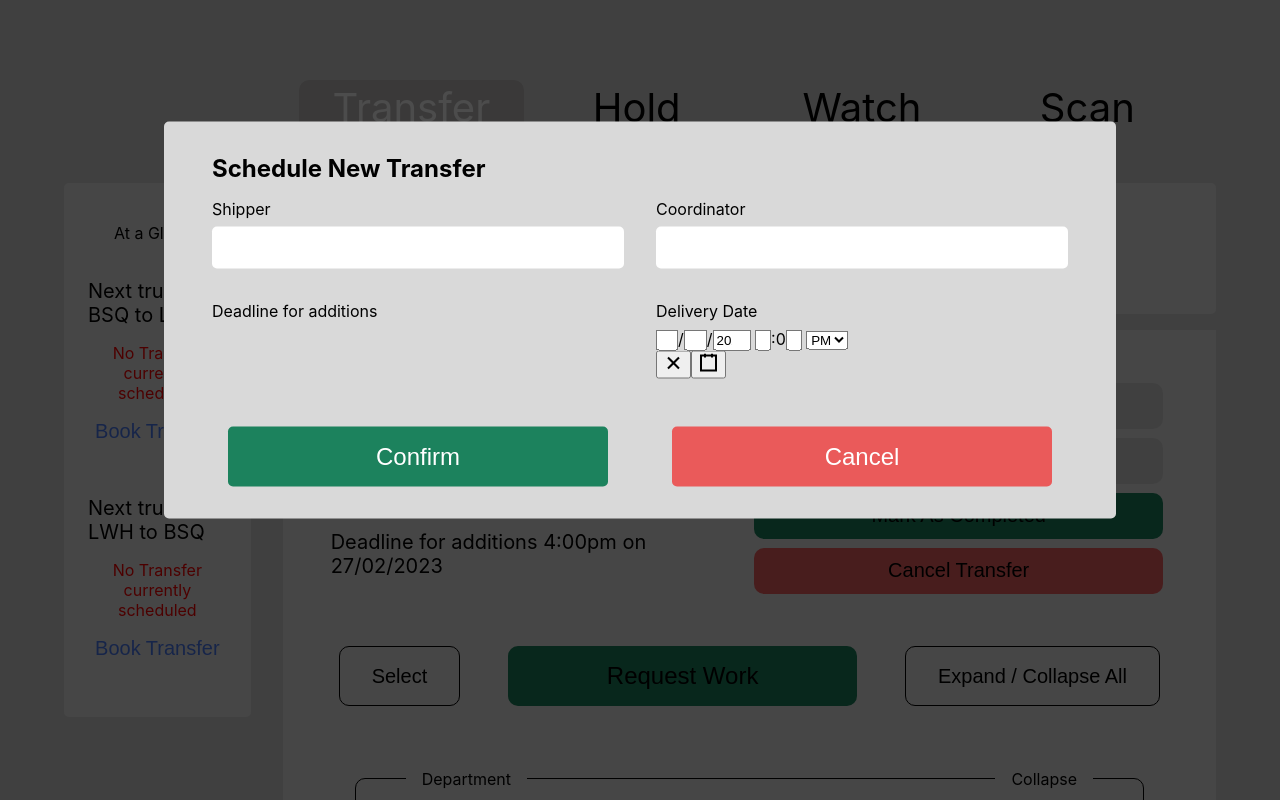
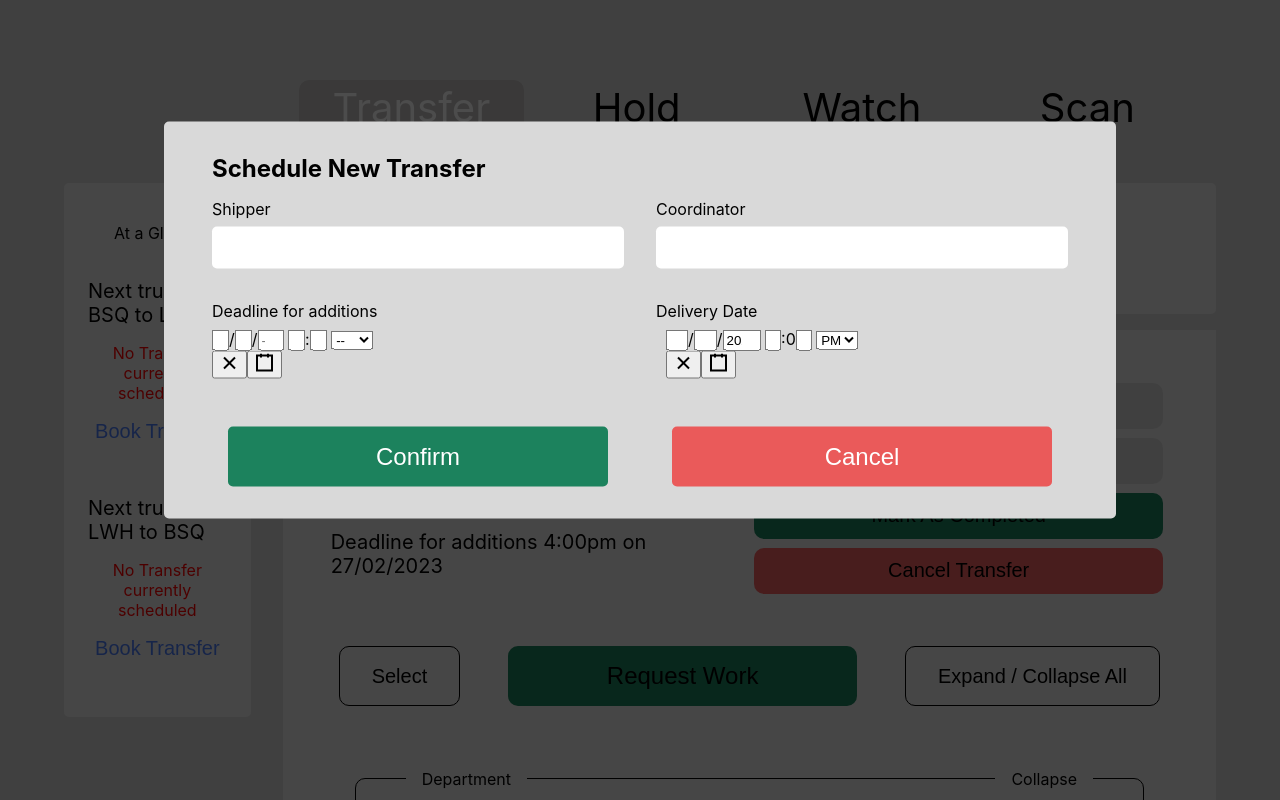
Before and after one commit to lefthomas/PropertyController, a React (Create React App) app: page / in a window 1280 px wide. Both pictures are taken after a click on the button "Request Work". Shown: the top 800 px of the page. Built offline with nearby package versions, Linux system fonts and the light colour scheme.

Commit message:
added datetime-picker

```diff
--- a/src/modals/TransferModal/TransferModal.js
+++ b/src/modals/TransferModal/TransferModal.js
@@ -7,9 +7,8 @@ import DateTimePicker from "react-datetime-picker";
 function TransferModal(props) {
   const [shipper, setShipper] = useState("");
   const [coordinator, setCoordinator] = useState("");
-  const [additionsDateTime, setAdditionsDateTime] = useState("");
-  const [deliveryDateTime, setDeliveryDateTime] = useState("");
-  const [value, onChange] = useState(new Date());
+  const [additionsDate, setAdditionsDate] = useState("");
+  const [deliveryDate, setDeliveryDate] = useState(new Date());
 
   const CREATE_TRANSFER = gql`
     mutation Mutation($shipper: String, $coordinator: String) {
@@ -27,8 +26,8 @@ function TransferModal(props) {
 
     // newTransfer({ variables: { shipper: shipper, coordinator: coordinator } });
 
-    console.log(additionsDateTime);
-    console.log(deliveryDateTime);
+    console.log(additionsDate);
+    console.log(deliveryDate);
 
     props.close();
     setShipper("");
@@ -73,31 +72,24 @@ function TransferModal(props) {
           </div>
 
           <div className="transfer-modal-label-container">
-            <label
-              className="transfer-modal-label"
-              htmlFor="transfer-modal-additions-time"
-            >
+            <label className="transfer-modal-label">
               Deadline for additions
             </label>
-            {/* <Datetime
-              id="transfer-modal-delivery-date"
-              inputProps={{
-                className: "transfer-modal-input",
-                name: "transfer-modal-delivery-date",
-              }}
-              isValidDate={valid}
-              onChange={console.log(input.name)}
-              closeOnSelect={true}
-            /> */}
+            <DateTimePicker
+              onChange={setAdditionsDate}
+              value={additionsDate}
+              disableClock={true}
+              required={true}
+            />
           </div>
           <div className="transfer-modal-label-container">
-            <label
-              className="transfer-modal-label"
-              htmlFor="transfer-modal-additions-time"
-            >
-              Delivery Date
-            </label>
-            <DateTimePicker onChange={onChange} value={value} />
+            <label className="transfer-modal-label">Delivery Date</label>
+            <DateTimePicker
+              onChange={setDeliveryDate}
+              value={deliveryDate}
+              disableClock={true}
+              className={"transfer-modal-input"}
+            />
           </div>
 
           <button
@@ -121,68 +113,3 @@ function TransferModal(props) {
 }
 
 export default TransferModal;
-
-/* <div className="transfer-modal-label-container">
-            <label
-              className="transfer-modal-label"
-              htmlFor="transfer-modal-additions-date"
-            >
-              Deadline for additions date
-            </label>
-            <input
-              type="date"
-              name="transfer-modal-additions-date"
-              id="transfer-modal-additions-date"
-              className="transfer-modal-input"
-              value={additionsDate}
-              onChange={(e) => setAdditionsDate(e.target.value)}
-            />
-          </div>
-          <div className="transfer-modal-label-container">
-            <label
-              className="transfer-modal-label"
-              htmlFor="transfer-modal-additions-time"
-            >
-              Deadline for additions time
-            </label>
-            <input
-              type="time"
-              name="transfer-modal-additions-time"
-              id="transfer-modal-additions-time"
-              className="transfer-modal-input"
-              value={additionsTime}
-              onChange={(e) => setAdditionsTime(e.target.value)}
-            />
-          </div>
-          <div className="transfer-modal-label-container">
-            <label
-              className="transfer-modal-label"
-              htmlFor="transfer-modal-delivery-date"
-            >
-              Delivery Date
-            </label>
-            <input
-              type="date"
-              name="transfer-modal-delivery-date"
-              id="transfer-modal-delivery-date"
-              className="transfer-modal-input"
-              value={deliveryDate}
-              onChange={(e) => setDeliveryDate(e.target.value)}
-            />
-          </div>
-          <div className="transfer-modal-label-container">
-            <label
-              className="transfer-modal-label"
-              htmlFor="transfer-modal-delivery-time"
-            >
-              Delivery Time
-            </label>
-            <input
-              type="time"
-              name="transfer-modal-delivery-time"
-              id="transfer-modal-delivery-time"
-              className="transfer-modal-input"
-              value={deliveryTime}
-              onChange={(e) => setDeliveryTime(e.target.value)}
-            />
-          </div> */
```
